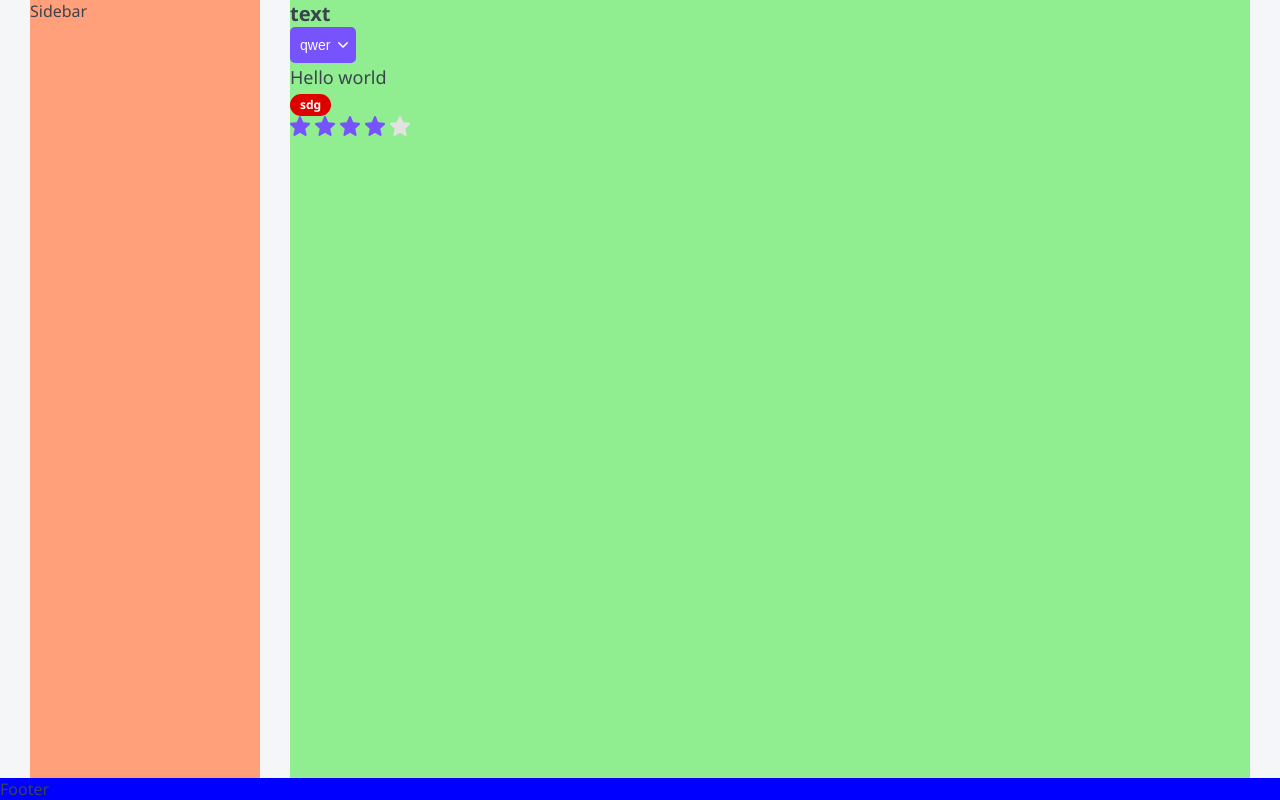
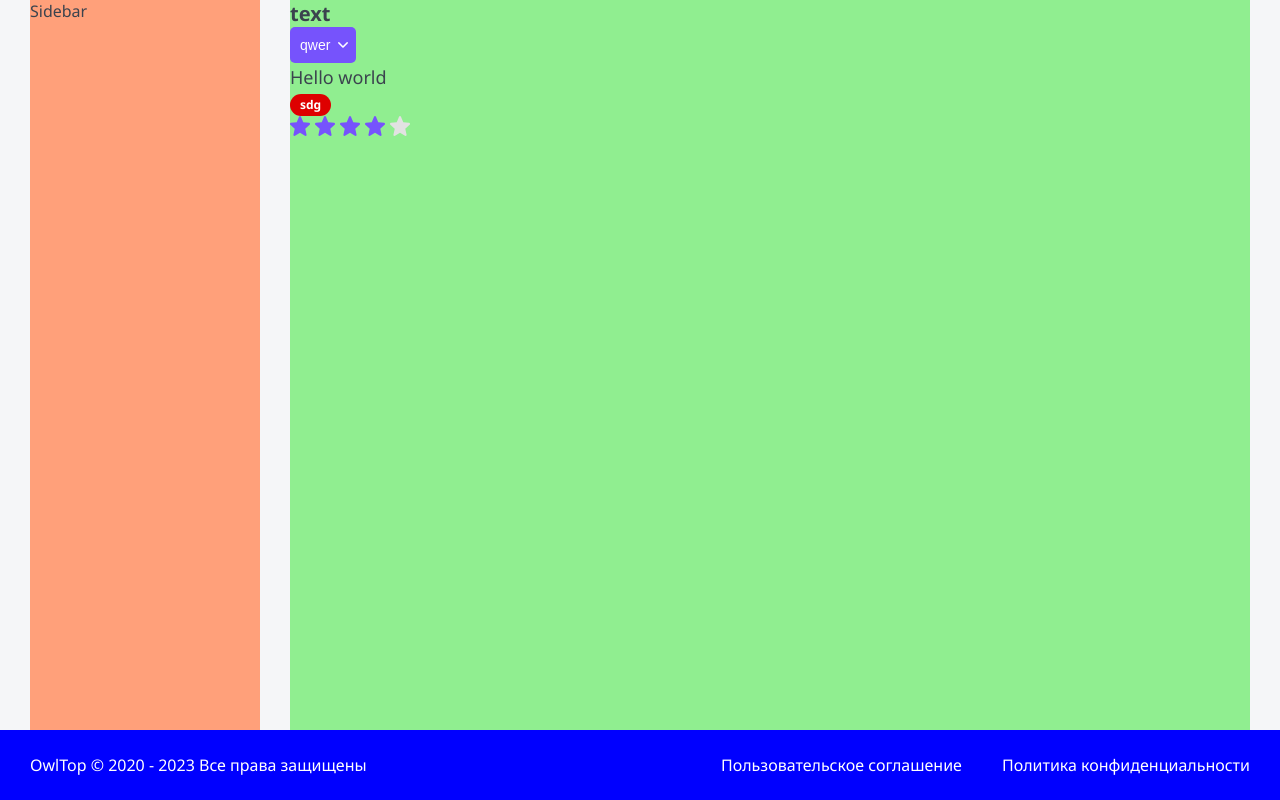
Before and after one commit to insurecar/next-ssr, a Next.js app: page / in a window 1280 px wide. Built offline with nearby package versions, Linux system fonts and the light colour scheme.

Commit message:
finished footer 66

```diff
--- a/layout/Footer/Footer.module.css
+++ b/layout/Footer/Footer.module.css
@@ -0,0 +1,21 @@
+.footer{
+	display: grid;
+	grid-template-columns: 1fr auto auto;
+	gap: 40px;
+	color: var(--white);
+	font-size: 16px;
+	line-height: 20px;
+	background: var(--primary);
+	padding: 25px 30px;
+}
+
+.footer a:hover{
+	color: var(--gray-light)
+}
+
+@media (max-width: 765px){
+	.footer{
+		grid-template-columns: 1fr;
+		gap: 10px
+	}
+}
--- a/layout/Footer/Footer.props.ts
+++ b/layout/Footer/Footer.props.ts
@@ -1,3 +1,4 @@
 import { DetailedHTMLProps, HTMLAttributes } from 'react';
 export interface FooterProps extends DetailedHTMLProps<HTMLAttributes<HTMLDivElement>, HTMLDivElement> {
+    className?: string
 }
--- a/layout/Footer/Footer.tsx
+++ b/layout/Footer/Footer.tsx
@@ -1,7 +1,19 @@
 import React from "react";
 import { FooterProps } from "./Footer.props";
 import styles from "./Footer.module.css";
+import cn from "classnames";
+import { format } from "date-fns";
 
-export const Footer = ({ ...props }: FooterProps): JSX.Element => {
-  return <div {...props}>Footer</div>;
+export const Footer = ({ className, ...props }: FooterProps): JSX.Element => {
+  return (
+    <footer className={cn(className, styles.footer)} {...props}>
+      <div>OwlTop © 2020 - {format(new Date(), "yyyy")} Все права защищены</div>
+      <a href="#" target="_blank">
+        Пользовательское соглашение
+      </a>
+      <a href="#" target="_blank">
+        Политика конфиденциальности
+      </a>
+    </footer>
+  );
 };
--- a/package.json
+++ b/package.json
@@ -15,6 +15,7 @@
     "@types/react": "18.0.28",
     "@types/react-dom": "18.0.11",
     "classnames": "^2.3.2",
+    "date-fns": "^2.29.3",
     "eslint-config-next": "13.2.3",
     "next": "13.2.3",
     "react": "18.2.0",
```
Also changed, not shown: 1 other file (tests, documents, lock files or other folders).
